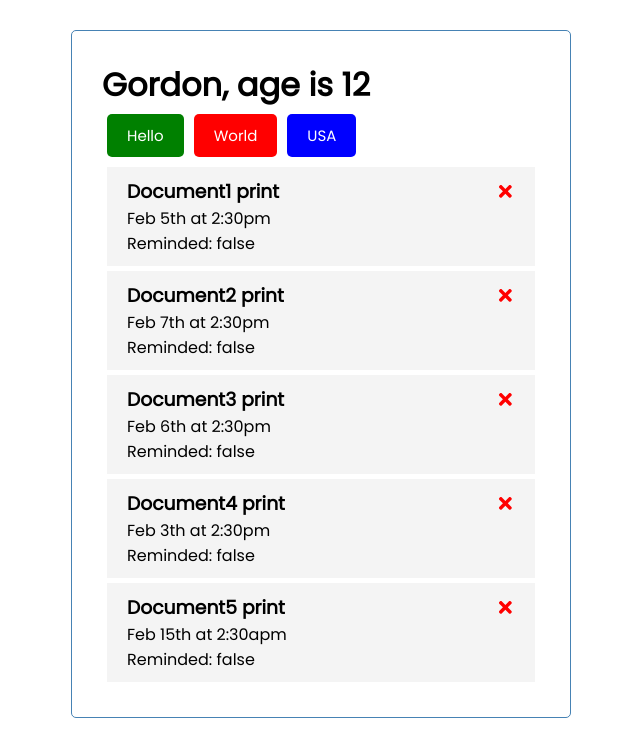
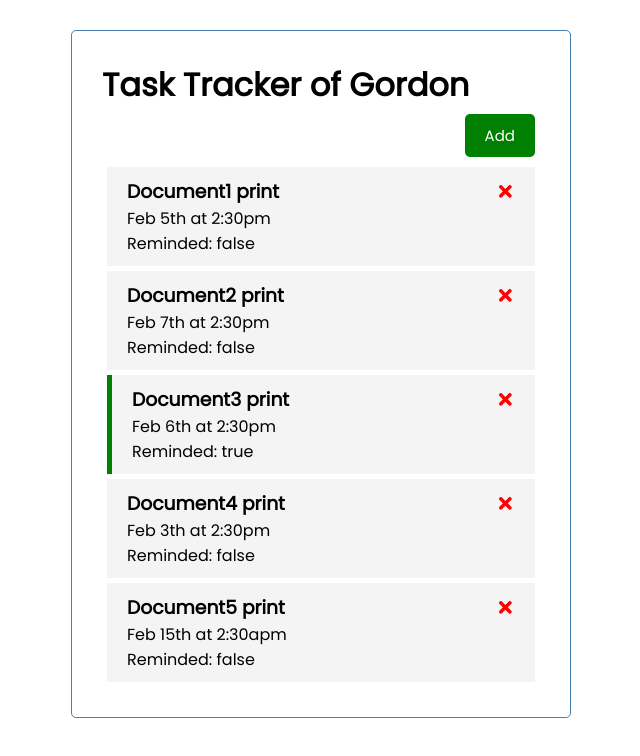
Before and after one commit to gordenfl/react_api, a React (Create React App) app: page / in a window 1280 px wide. Shown: the top 756 px of the page, without its empty margins (319-959 px from the left). Built offline with nearby package versions, Linux system fonts and the light colour scheme.

Commit message:
add function

```diff
--- a/src/App.js
+++ b/src/App.js
@@ -1,11 +1,15 @@
 import React from 'react';
 import './App.css';
+import { useState} from 'react';
+
 import Header from './components/Header';
-import { useState} from 'react';
-import Button from './components/Button';
+import Tasks from './components/Tasks';
+import AddTask from './components/AddTask';
+
 
 
 const App = () => {
+  const [showAddTask, setShowAddTask] = useState(false) //默认关闭
   //useState的数值在后期是不允许修改的，只有通过创建初期暴露出来的函数才能修改
   const [tasks, setTasks] = useState([
     {
@@ -24,7 +28,7 @@ const App = () => {
         id:3,
         text: 'Document3 print',
         day: 'Feb 6th at 2:30pm',
-        reminder: false,
+        reminder: true,
     },
     {
         id:4,
@@ -39,28 +43,31 @@ const App = () => {
         reminder: false,
     },
   ])
+  //add Task
+  const addTask = (taskInfo) => {
+    const id = Math.floor(Math.random()*10000)+1
+    const newTask = {id, ...taskInfo}
+    setTasks([...tasks, newTask])
+  }
+
   //delete Task
   const deleteTask = (id) => {
     setTasks(tasks.filter((task)=> task.id!==id)) //如果taskID不等于传进来的ID就不会调用setTasks只有不一样才set
   }
+  //change reminder
   const changeTask = (id) => {
     setTasks(tasks.map((task) => task.id === id ? {
       ...task, reminder:!task.reminder
     }: task))
   }
-  //const setTasks = (tasks) =>{ task}
-  const title="Gordon"
-  const age = "12"
 
   return (
     <div className="container">
-      <div>
-      <h1> {title}, age is {age.toString()}</h1>
-      <Button color='green' text='Hello' />
-      <Button color='red' text='World' />
-      <Button color='blue' text='USA' />
-      </div><div style={{textAlign:"center"}}>
-        {tasks.length>0 ? <Header tasks={tasks} onDelete={deleteTask} onChange={changeTask} />: "Nothing"}
+      <Header showAdd={()=> setShowAddTask(!showAddTask)}/>
+      { showAddTask && <AddTask onAdd={addTask} />}
+      <div style={{textAlign:"center"}}>
+
+        {tasks.length>0 ? <Tasks tasks={tasks} onDelete={deleteTask} onChange={changeTask}/> : "Nothing"}
       </div>
     </div>
   )
--- /dev/null
+++ b/src/components/AddTask.js
@@ -0,0 +1,43 @@
+import { useState } from "react";
+
+const AddTask = ({onAdd}) =>{
+    const [text, setText] = useState('');
+    const [day, setDay] = useState('');
+    const [reminder, setReminder] = useState(false);
+    const onSubmit = (e)=> {
+        e.preventDefault()
+        if(!text) {
+            alert('please input text')
+            return
+        }
+        if(!day) {
+            alert('please input day')
+            return
+        }
+
+        onAdd({text, day, reminder})
+
+        //setText('')
+        //setDay('')
+        //setReminder(false)
+    }
+    return(
+        <form className="add-form" onSubmit={onSubmit}>
+            <div className="form-control">
+                <label>Task</label>
+                <input type='text' placeholder="add task content" value={text} onChange={(e)=> setText(e.target.value)}></input>
+            </div>
+            <div className="form-control">
+                <label>Date & Time</label>
+                <input type='text' placeholder="add Date and Time" value={day} onChange={(e)=> setDay(e.target.value)}></input>
+            </div>
+            <div className="form-control form-control-check">
+                <label>Reminder</label>
+                <input type='checkbox' checked={reminder} value={reminder} onChange={(e)=>setReminder(e.currentTarget.checked)}></input>
+            </div>
+            <input type='submit' value="Save Task" className="btn btn-block" />
+        </form>
+    )
+}
+
+export default AddTask;
--- a/src/components/Button.js
+++ b/src/components/Button.js
@@ -1,10 +1,7 @@
 import React from "react";
 import PropTypes from 'prop-types';
 
-const Button = ({color, text}) => {
-    const onClick = (e) => {
-        console.log(text+" "+ color + " button clicked");
-    }
+const Button = ({color, text, onClick}) => {
     return (
          <button
             style={{ backgroundColor:color }}
--- a/src/components/Header.js
+++ b/src/components/Header.js
@@ -1,26 +1,16 @@
 import React from "react";
-import PropTypes from 'prop-types';
-import Tasks from './Tasks';
 
+import Button from './Button';
 
-const Header = ({ tasks, onDelete, onChange}) => {
+const name = "Gordon"
+const Header = ({showAdd}) => {
     return(
-        <header>
-            <Tasks tasks={tasks} onDelete={onDelete} onChange={onChange}/>
-        </header>
+    <div>
+        <h1> Task Tracker of {name}</h1>
+        <p align="right"><Button color='green' text='Add' onClick={showAdd} /></p>
+    </div>
     )
 }
 
-Header.defaultProps =  {
-    tasks: [],
-}
 
-Header.propTypes = {
-    //title: PropTypes.string.isRequired,
-    //age: PropTypes.string,
-    tasks: PropTypes.array,
-    onDelete: PropTypes.func,
-    onChange: PropTypes.func,
-}
-
-export default Header
+export default Header;
--- a/src/components/Task.js
+++ b/src/components/Task.js
@@ -3,7 +3,8 @@ import { FaTimes } from 'react-icons/fa'
 
 const Task = ({ task, onDelete, onChange}) => {
     return (
-        <div className="task" style={{textAlign:"left"}} onDoubleClick={()=> onChange(task.id)}>
+        <div className={`task ${task.reminder? 'reminder': ''}`}  // 如果task.reminder True className就被设置成'task reminder', 否则就设置成'task '
+            style={{textAlign:"left"}} onDoubleClick={()=> onChange(task.id)}>
             <h3>{task.text} <FaTimes style={{ color:'red', cursor:'pointer'}} onClick={() => onDelete(task.id)}/></h3>
             <p>{task.day}</p>
             <p>Reminded: {task.reminder.toString()}</p>
```
Also changed, not shown: src/components/Tasks.js (+10 -0 lines).
